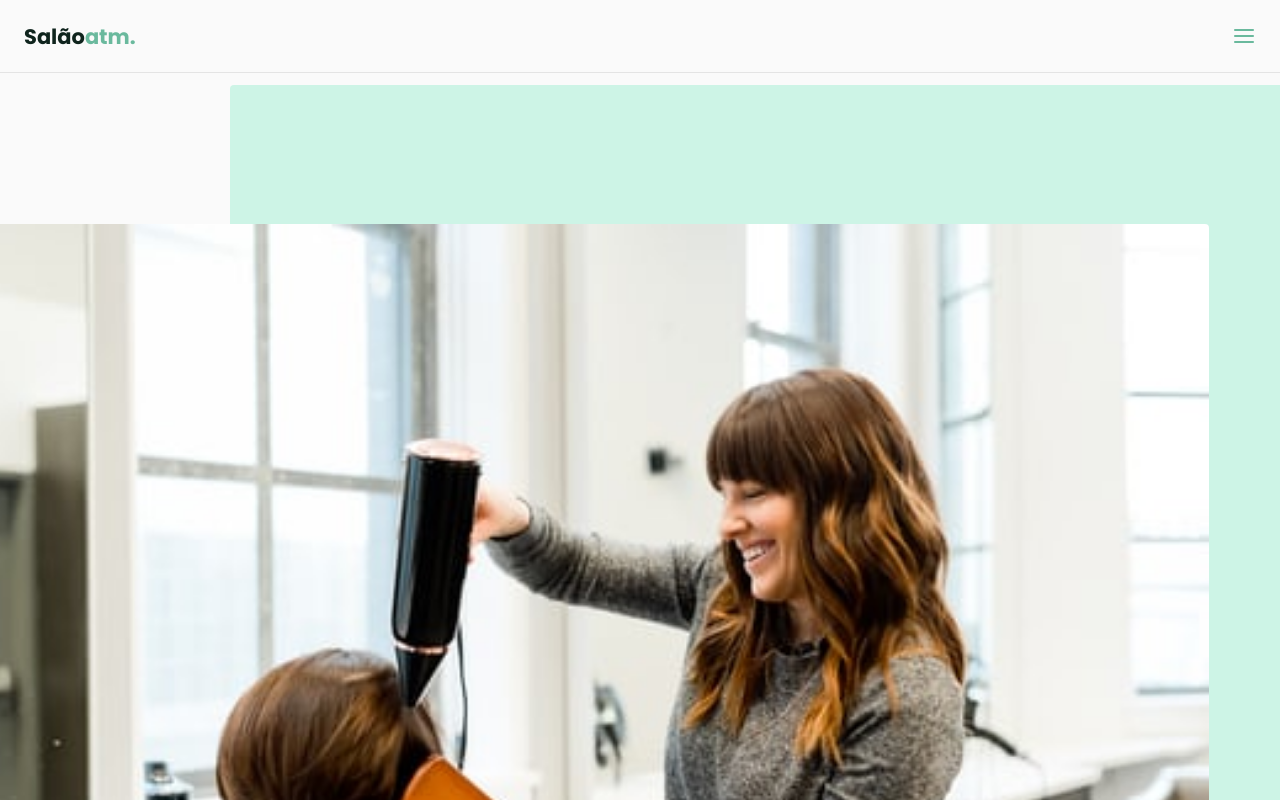
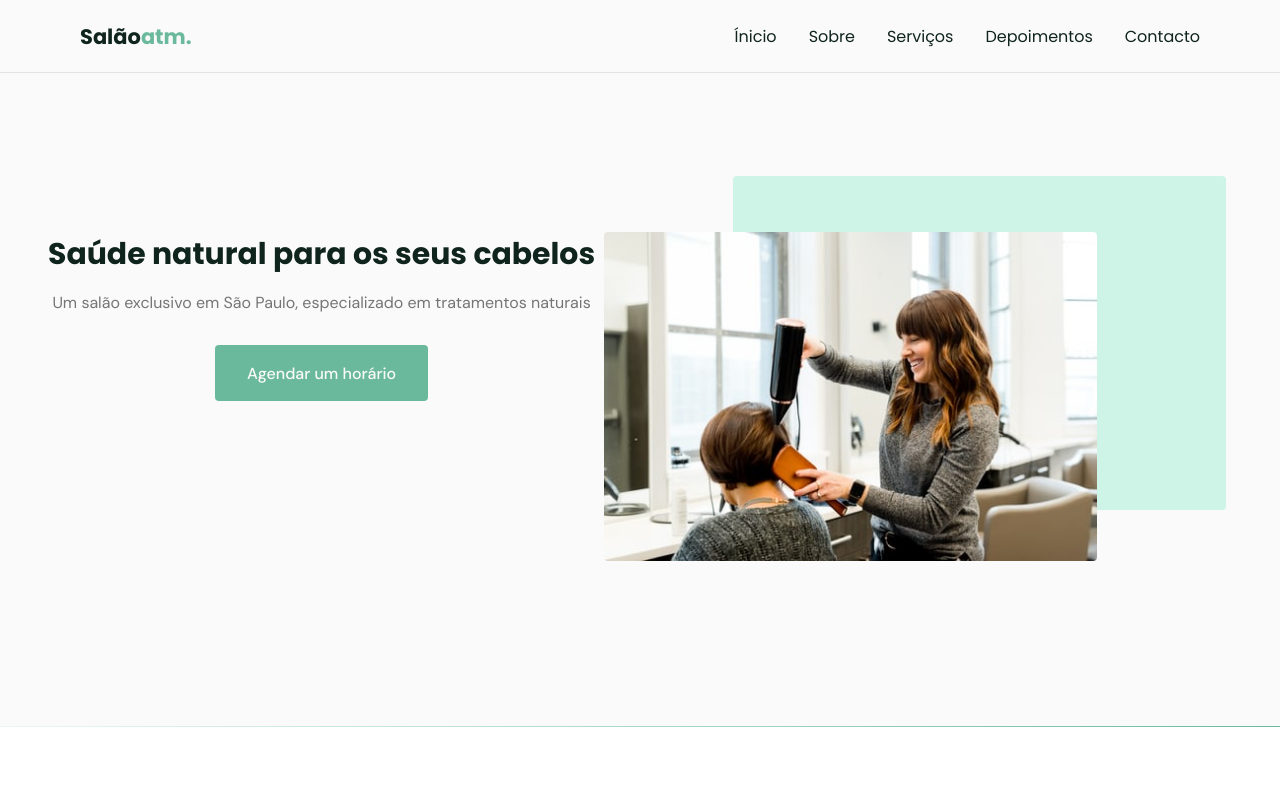
Before and after one commit to atircio/Hairdresser-SITE, a plain HTML site: page index.html in a window 1280 px wide. Shown: the top 800 px of the page. Drawn offline with Linux system fonts and the light colour scheme; files whose address does not match are found by name.

Commit message:
#home Resposivo

```diff
--- a/style.css
+++ b/style.css
@@ -40,6 +40,9 @@ img{
     /*fonts*/
     --title-font-size: 1.875rem;
     --subtitle-font-size: 1rem;
+
+    --title-font: 'Poppins', sans-serif;
+    --body-font: 'DM Sans', sans-serif;
 }
 
 /* ? =============== BASE ==============*/
@@ -49,7 +52,7 @@ html{
 }
 
 body{
-    font: 400 1rem 'DM Sans', sans-serif;
+    font: 400 1rem var(--body-font);
 
     color: var(--text-color);
     background: var(--body-color);
@@ -60,7 +63,7 @@ body{
 }
 
 .title{
-    font: 700 1.87rem 'Poppins', sans-serif;
+    font: 700 1.87rem var(--title-font);
     color: var(--title-color);
 }
 
@@ -75,7 +78,7 @@ body{
     padding: 0 2rem;
     border-radius: .25rem;
 
-    font: 500 1rem 'DM Sans', sans-serif;
+    font: 500 1rem var(--body-font);
 
     transition: background .3s;
 }
@@ -169,7 +172,7 @@ body{
 /* ? =============== LOGO ==============*/
 
 .logo{
-    font: 700 1.31rem 'Poppins', sans-serif;
+    font: 700 1.31rem var(--title-font);
     color: var(--title-color);
 }
 
@@ -564,6 +567,50 @@ footer .social a{
 }
 
 @media (min-width: 1200px){
+
+    .container{
+        max-width: 1120px;
+        margin-left: auto;
+        margin-right: auto;
+    }
+
+    .section{
+        padding: 10rem 0;
+    }
+
+    nav .menu{
+        opacity: 1;
+        visibility: visible;
+        top: 0;
+    }
+
+    nav .menu ul{
+        display: flex;
+        gap: 2rem;
+    }
+
+    nav .menu ul li a.title{
+        font: 400 1rem var(--title-font);
+    }
+
+    nav .icon-menu{
+        display: none;
+    }
+
+    /*home*/
+
+    #home .container{
+        grid-auto-flow: column;
+        justify-content: space-between;
+    }
+
+    #home .image{
+        order: 1;
+    }
+    #home .text{
+        order:0;
+    }
+
     main{
         margin-top: var(--header-heigth);
     }
```
